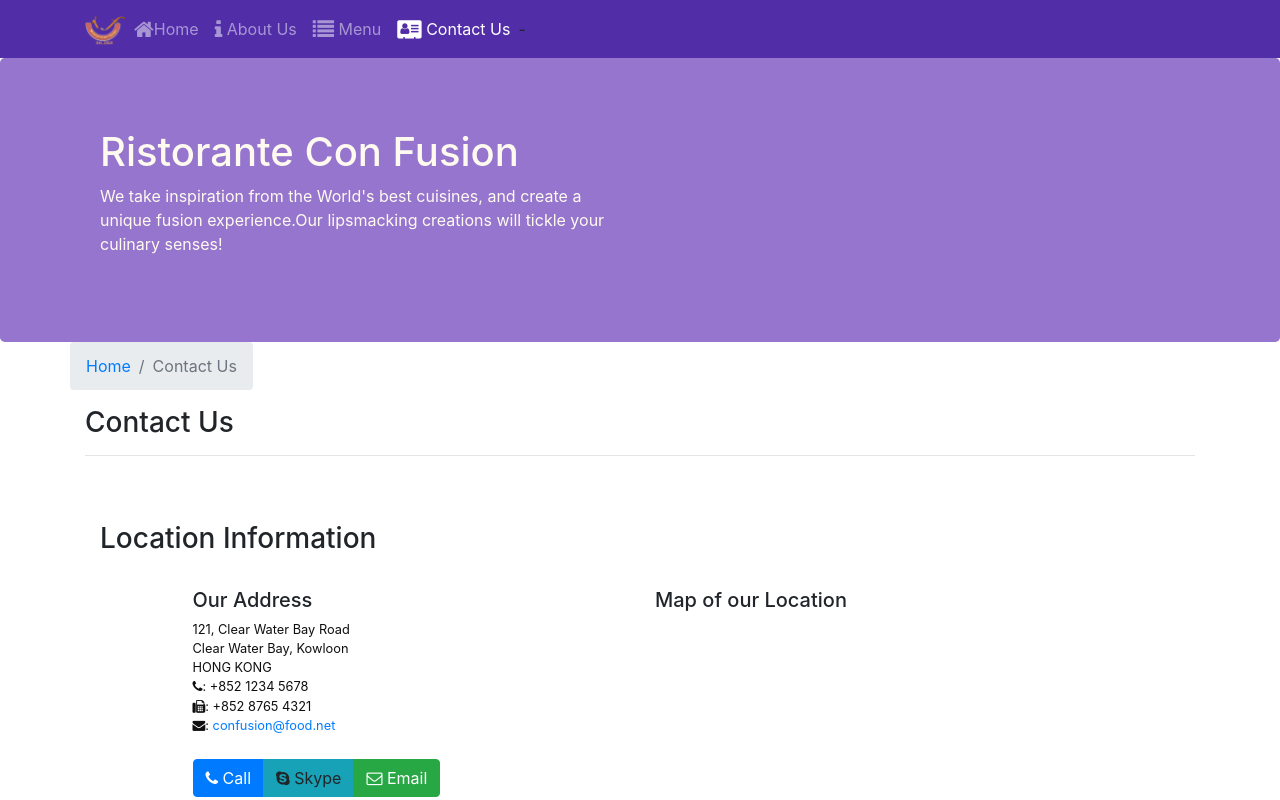
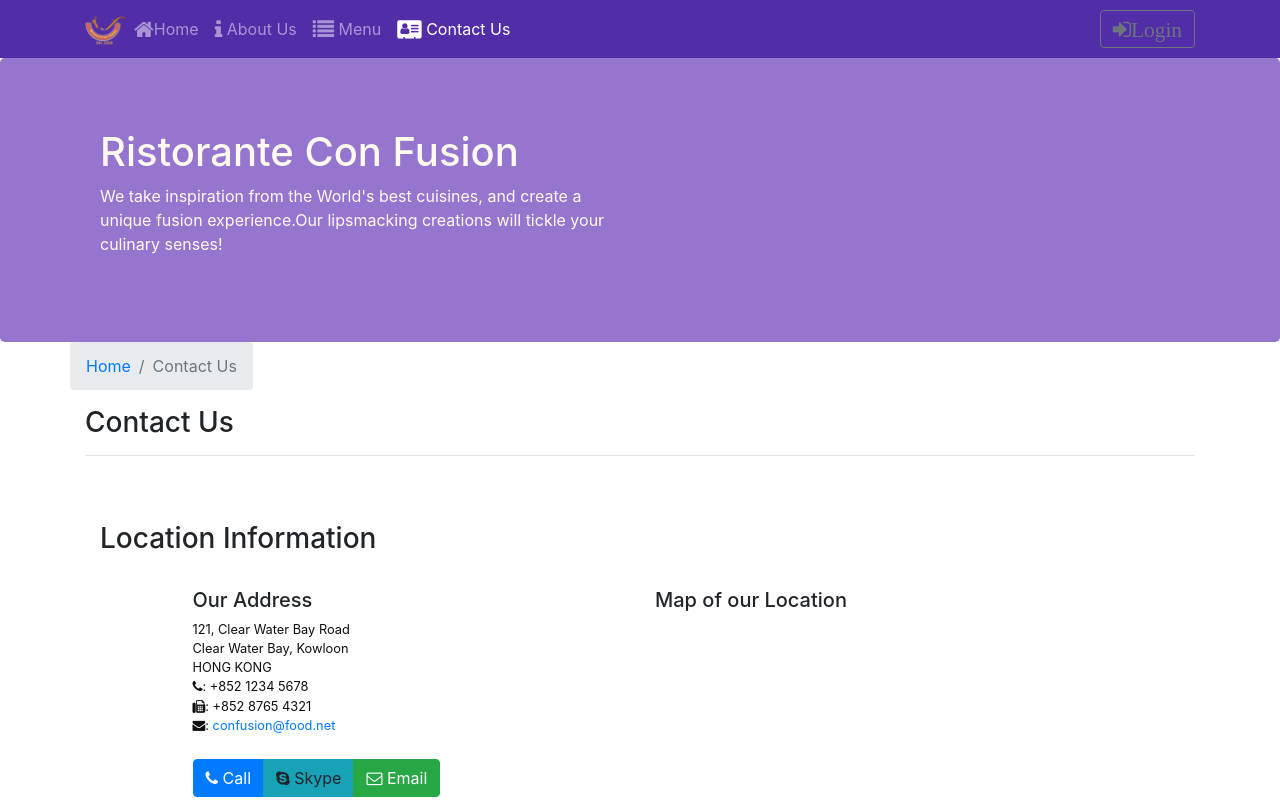
Before and after one commit to KrishanKantAgnihotri/Restaurant-front-end, a React (Create React App) app: page /contactus in a window 1280 px wide. Shown: the top 800 px of the page. Built offline with nearby package versions, Linux system fonts and the light colour scheme.

Commit message:
Uncontrolled Login Form added

```diff
--- a/src/components/ContactComponent.js
+++ b/src/components/ContactComponent.js
@@ -65,7 +65,8 @@
         else if (this.state.touched.lastname && lastname.length > 10) {
             errors.lastname = "Last Name should be <= 10 characters";
         }
-        const reg = /^\d+$/;//regular expressions
+        const reg = /^\d+$/;
+        // regular expressions
         if (this.state.touched.telnum && !reg.test(telnum)) {
             errors.telnum = "Tel. Number should contain only Numbers";
         }
--- a/src/components/HeaderComponent.js
+++ b/src/components/HeaderComponent.js
@@ -1,18 +1,34 @@
 import React, { Component } from "react";
-import { Navbar, NavbarBrand, Nav, NavbarToggler, Collapse, NavItem, Jumbotron } from "reactstrap";
+import {
+    Navbar, NavbarBrand, Nav, NavbarToggler, Collapse, NavItem, Jumbotron,
+    Button, Modal, ModalHeader, ModalBody, Form, FormGroup, Input, Label
+} from "reactstrap";
 import { NavLink } from "react-router-dom";
 class Header extends Component {
     constructor(props) {
         super(props);
         this.state = {
-            isNavOpen: false
+            isNavOpen: false,
+            isModalOpen: false
         };
         this.toggleNav = this.toggleNav.bind(this);
+        this.toggleModal = this.toggleModal.bind(this);
+        this.handleLogin = this.handleLogin.bind(this);
     }
     toggleNav() {
         this.setState({
             isNavOpen: !this.state.isNavOpen
         });
+    }
+    toggleModal() {
+        this.setState({
+            isModalOpen: !this.state.isModalOpen
+        });
+
+    }
+    handleLogin(event) {
+        alert(`Username : ${this.username.value} PassWord : ${this.password.value} Remember : ${this.remember.checked}`)
+        event.preventDefault();
     }
     render() {
         return (
@@ -46,7 +62,15 @@
                                     </NavLink>
                                 </NavItem>
                             </Nav>
-                            -</Collapse>
+                            <Nav className="ml-auto" navbar>
+                                <NavItem>
+                                    <Button outline onClick={this.toggleModal}>
+                                        <span className="fa fa-sign-in fa-lg" >Login</span>
+                                    </Button>
+                                </NavItem>
+
+                            </Nav>
+                        </Collapse>
                     </div>
                 </Navbar>
                 <Jumbotron>
@@ -59,6 +83,32 @@
                         </div>
                     </div>
                 </Jumbotron>
+                <Modal isOpen={this.state.isModalOpen} toggle={this.toggleModal}>
+                    <ModalHeader toggle={this.toggleModal}>Login</ModalHeader>
+                    <ModalBody>
+                        <Form onSubmit={this.handleLogin}>
+                            <FormGroup>
+                                <Label htmlFor="username">Username</Label>
+                                <Input type="text" id="username" name="username" innerRef={(input) => this.username = input} />
+                                {/* //as ref is already busy in react strap */}
+                            </FormGroup>
+                            <FormGroup>
+                                <Label htmlFor="password">Password</Label>
+                                <Input type="password" id="password" name="password" innerRef={(input) => this.password = input} />
+                            </FormGroup>
+                            <FormGroup check>
+                                <Label check>
+                                    <Input type="checkbox" name="remember" innerRef={(input) => this.remember = input} />
+                                    Remember Me
+                                </Label>
+
+                            </FormGroup>
+                            <Button type="submit" value="submit" color="primary">
+                                Login
+                            </Button>
+                        </Form>
+                    </ModalBody>
+                </Modal>
             </>
         );
     }
```
